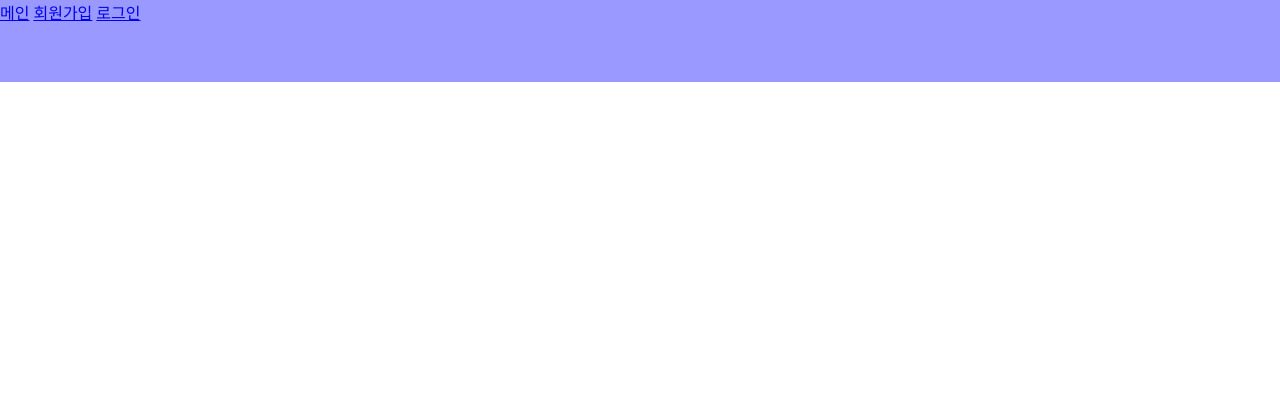
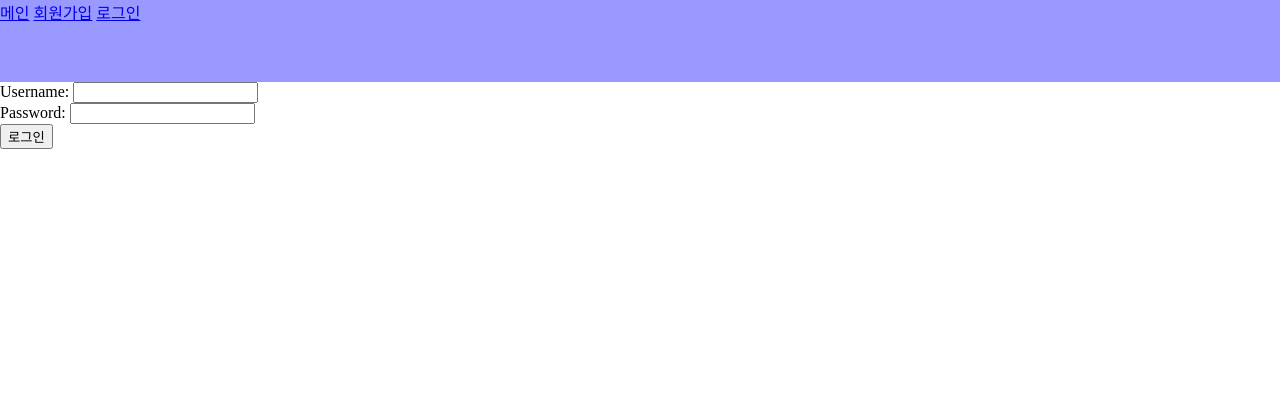
Before and after one commit to 97e57e/CAULendClassRoom, a Django app: page /signin/ in a window 1280 px wide. Shown: the top 420 px of the page. Run offline with Django 3.2, Linux system fonts and the light colour scheme.

Commit message:
Implements Login & Logout
로그인 / 로그아웃 기능 구현

```diff
--- a/CAU_LendClassRoom/settings.py
+++ b/CAU_LendClassRoom/settings.py
@@ -116,9 +116,7 @@ USE_L10N = True
 
 USE_TZ = True
 
-
-# Static files (CSS, JavaScript, Images)
-# https://docs.djangoproject.com/en/2.2/howto/static-files/
+LOGOUT_REDIRECT_URL = '/signin'
 
 STATIC_URL = '/static/'
 
--- a/accounts/forms.py
+++ b/accounts/forms.py
@@ -2,7 +2,6 @@ from django import forms
 from django.contrib.auth.models import User
 from django.contrib.auth.forms import UserCreationForm
 from .models import Profile
-from betterforms.multiform import MultiModelForm
 
 class CreateUserForm(UserCreationForm):
     class Meta:
@@ -18,3 +17,19 @@ class ProfileForm(forms.ModelForm):
         model = Profile
         fields = '__all__'
         exclude= ['user', 'userType',]
+
+class LoginForm(forms.Form):
+    username = forms.CharField(
+        widget=forms.TextInput(
+            attrs={
+                'class': 'form-control',
+            }
+        )
+    )
+    password = forms.CharField(
+        widget=forms.PasswordInput(
+            attrs={
+                'class': 'form-control',
+            }
+        )
+    )
--- a/accounts/templates/signin.html
+++ b/accounts/templates/signin.html
@@ -1,3 +1,22 @@
 {% extends 'base.html' %}
 {% block title %}로그인 | {% endblock %}
-<div>로그인</div>
+{% block content %}
+<div class="login">
+	<form action="{% url 'signin' %}" method="post">
+		{% csrf_token %}
+		{% for field in login_form %}
+			<div class="form-group">
+				{{ field.label_tag }}
+				{{ field }}
+			</div>
+		{% endfor %}
+
+		{% if login_form.non_field_errors %}
+			{% for error in login_form.non_field_errors %}
+			<p class="text-danger"><b>{{ error }}</b></p>
+			{% endfor %}
+		{% endif %}
+		<button class="btn btn-primary btn-block">로그인</button>
+	</form>
+</div>
+{% endblock %}
--- a/accounts/urls.py
+++ b/accounts/urls.py
@@ -1,10 +1,12 @@
 from django.urls import path
 from accounts import views
+from django.contrib.auth import views as auth_view
 
 urlpatterns = [
     path('signup/', views.signup, name='signup'),
     path('signup-done/', views.signup_done.as_view(), name='signup_done'),
     path('signin/', views.signin, name='signin'),
+    path('logout/', auth_view.LogoutView.as_view(), name='logout'),
     path('my_info', views.my_info, name='my_info'),
     path('edit_info', views.edit_info, name='edit_info'),
 ]
--- a/accounts/views.py
+++ b/accounts/views.py
@@ -1,8 +1,11 @@
 from django.shortcuts import render,redirect
 from django.contrib.auth.models import User
+from django.contrib.auth import login, authenticate
+from django.contrib import messages
 from .forms import CreateUserForm
 from .forms import ProfileForm
 from .forms import Profile
+from .forms import LoginForm
 
 from django.views.generic import TemplateView
 from django.http import HttpResponseServerError
@@ -29,14 +32,31 @@ def signup(request):
         profile_form = ProfileForm()
     return render(request, 'signup.html', {'user_form' : user_form})
 
-class signup_done(TemplateView):
-    template_name = 'signup_done.html'
+def signin(request):
+    if request.method == 'POST':
 
-def signin(request):
-    return render(request, 'signin.html')
+        login_form = LoginForm(request.POST)
+
+        if login_form.is_valid():
+            username = login_form.cleaned_data['username']
+            password = login_form.cleaned_data['password']
+            user = authenticate( username=username, password=password)
+            if user:
+                login(request, user)
+                return redirect('index')
+            login_form.add_error(None, '아이디 또는 비밀번호가 올바르지 않습니다')
+    else:
+        login_form = LoginForm()
+    context = {
+        'login_form': login_form,
+    }
+    return render(request, 'signin.html', context)
 
 def my_info(request):
     return render(request, 'my_info.html')
 
 def edit_info(request):
     return render(request, 'edit_info.html')
+
+class signup_done(TemplateView):
+    template_name = 'signup_done.html'
--- a/main/templates/navigation.html
+++ b/main/templates/navigation.html
@@ -1,7 +1,12 @@
 {% block navigation %}
     <div class="nb-bar">
         <a href="{% url 'index' %}">메인</a>
+        {% if user.is_authenticated%}
+            {{user.profile.user_name}} 님
+            <a href="{% url 'logout' %}">로그아웃</a>
+        {% else %}
         <a href="{% url 'signup' %}">회원가입</a>
         <a href="{% url 'signin' %}">로그인</a>
+        {% endif %}
     </div>
 {% endblock %}
```
